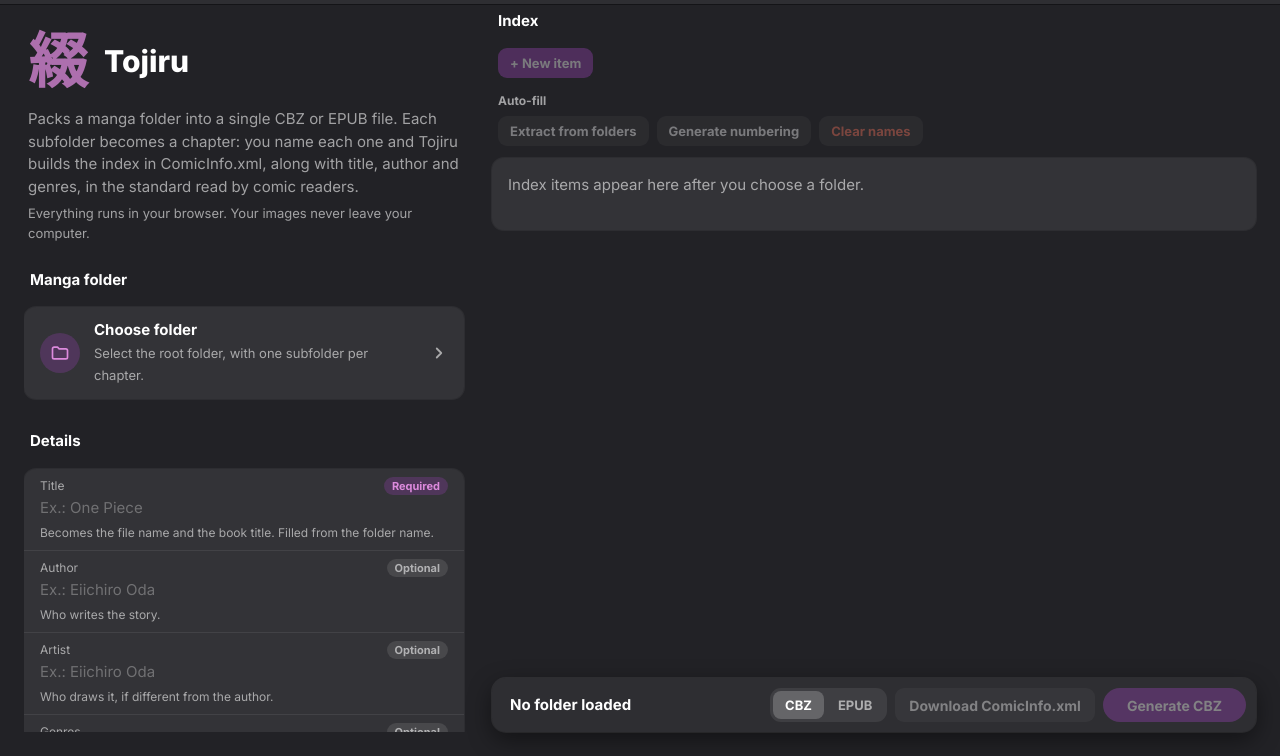
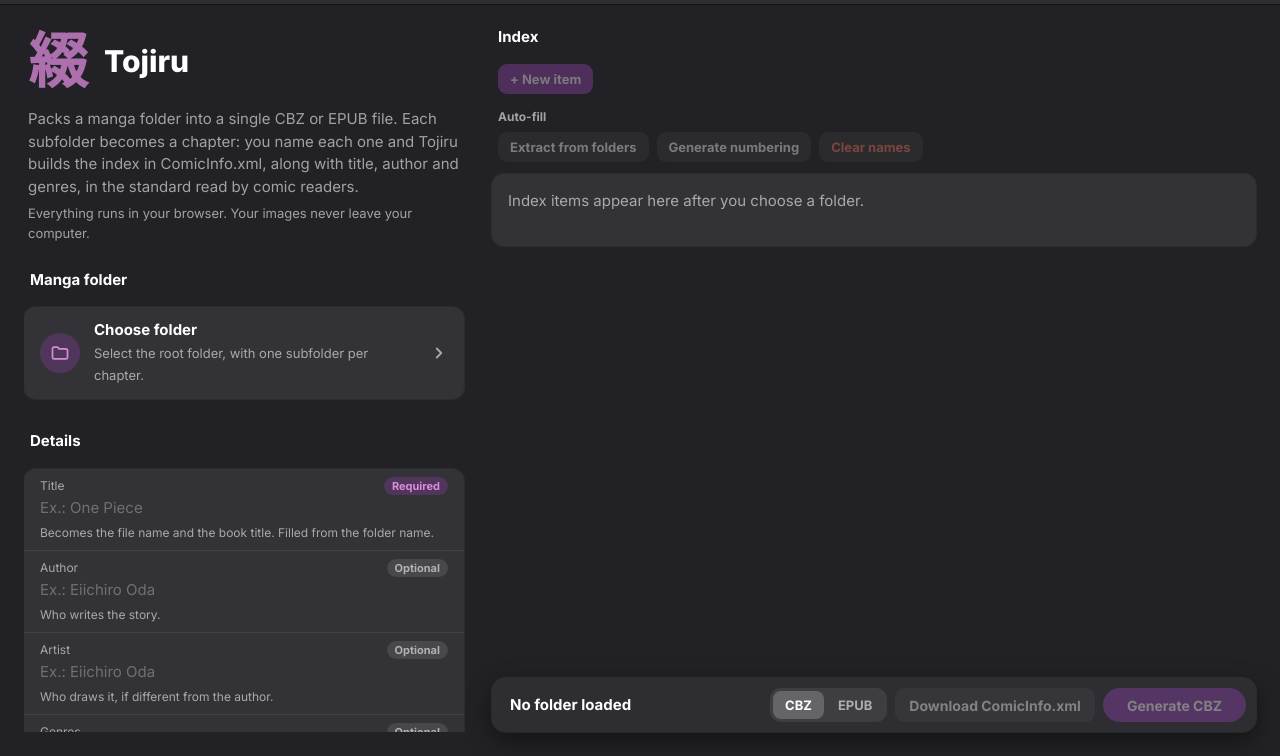
Before and after one commit to Kelvao/Tojiru, a website: page index.html in a window 1280 px wide. Shown: the part 44-800 px from the top of the page. Drawn offline with Linux system fonts and the light colour scheme.

Commit message:
fix: issue with second column top margin

```diff
--- a/css/style.css
+++ b/css/style.css
@@ -777,6 +777,9 @@ button.flat:hover {
     grid-column: 2;
     align-self: end;
   }
+  .col-index {
+    padding-top: 16px;
+  }
   .hero {
     text-align: left;
     padding: 28px 4px 24px;
```
